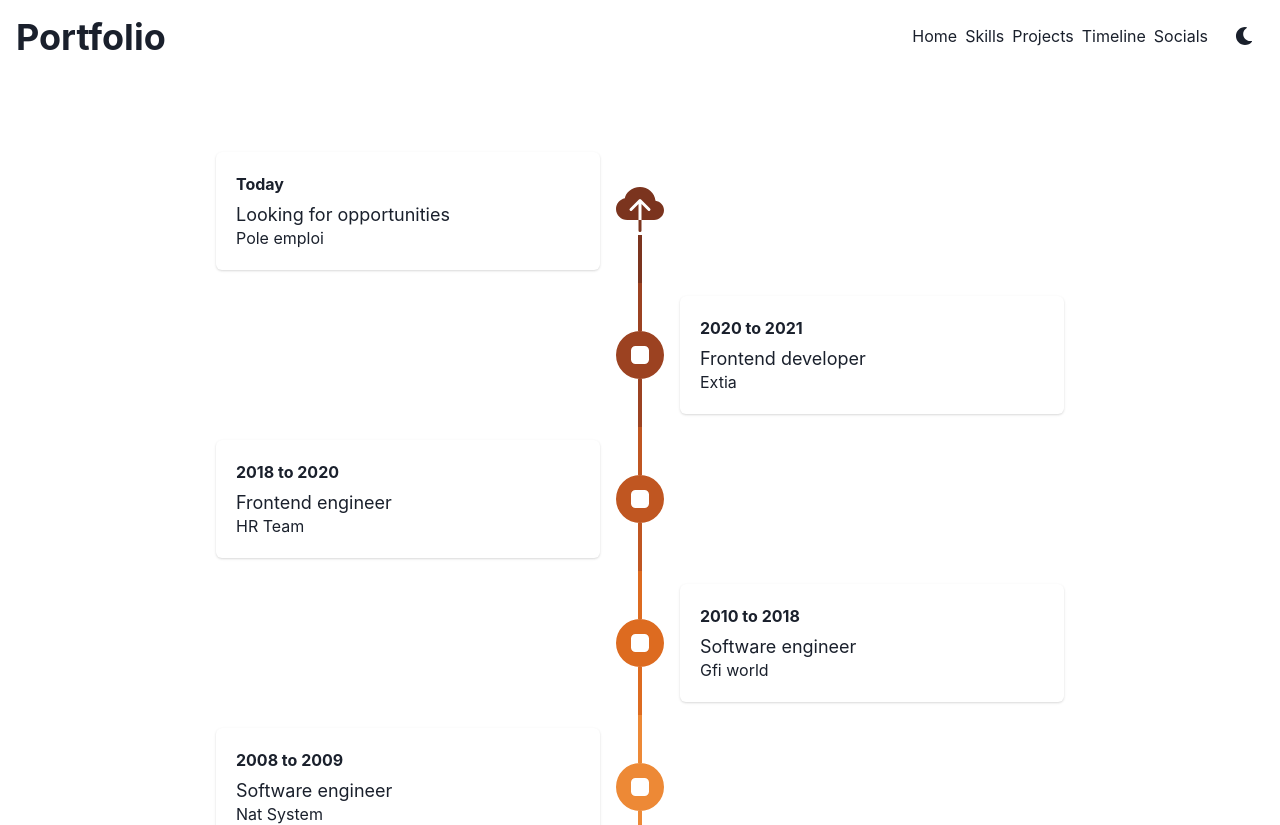
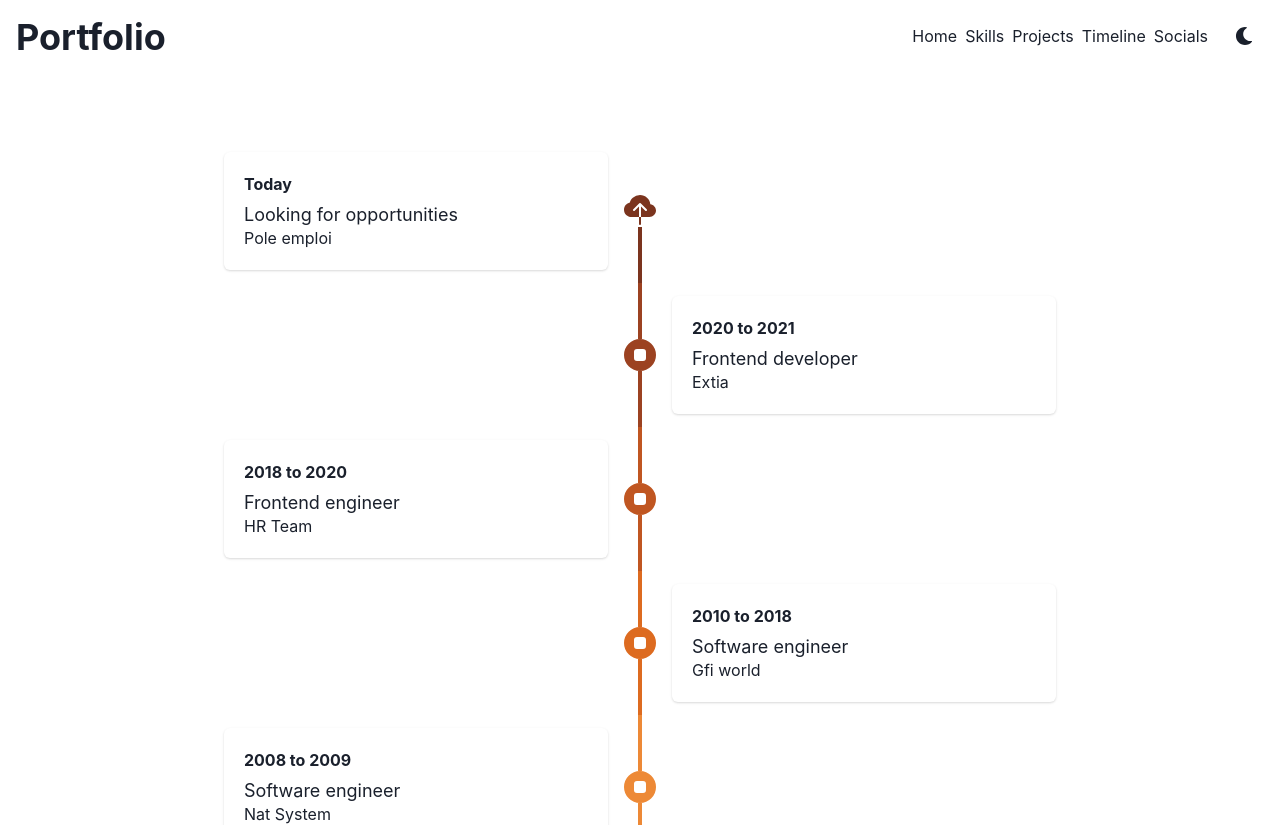
Before and after one commit to alpliar/portfolio, a Next.js app: page /timeline in a window 1280 px wide. Shown: the top 825 px of the page. Built offline with nearby package versions, Linux system fonts and the light colour scheme.

Commit message:
refactor: handle sub steps

```diff
--- a/components/TimeLineRow.tsx
+++ b/components/TimeLineRow.tsx
@@ -1,4 +1,9 @@
-import { Flex, FlexProps, ListItem } from "@chakra-ui/react";
+import {
+  Flex,
+  FlexProps,
+  ListItem,
+  useBreakpointValue,
+} from "@chakra-ui/react";
 import React, { ReactNode } from "react";
 import { TimelineData } from "../models/TimelineData.model";
 import TimeLineRowDecoration from "./TimeLineRowDecoration";
@@ -9,6 +14,7 @@ interface Props {
   isEven: boolean;
   isFirst: boolean;
   isLast: boolean;
+  isNested?: boolean;
 }
 
 const TimeLineRow: React.FC<Props> = ({
@@ -17,6 +23,7 @@ const TimeLineRow: React.FC<Props> = ({
   isEven,
   isFirst,
   isLast,
+  isNested = false,
 }) => {
   const style: FlexProps = {
     alignItems: "center",
@@ -33,21 +40,38 @@ const TimeLineRow: React.FC<Props> = ({
     // flex: { lg: 1 },
     flex: 1,
     // w: { base: "full", lg: 64 },
-    direction: "column",
-    align: { lg: isEven ? "end" : "start" },
+    // align: { lg: isEven ? "end" : "start" },
+    justify: { lg: isEven ? "end" : "start" },
   };
+  // const showChildrenDecoration: boolean = useBreakpointValue({
+  //   base: false,
+  //   lg: true,
+  // });
 
   return (
     <Flex as={ListItem} p={0} {...style} {...oddEvenStyle}>
       <Flex {...emptyBoxStyle} />
+
       <TimeLineRowDecoration
+        isEven={isEven}
         isFirst={isFirst}
         isLast={isLast}
         color={event.color}
         logo={event.logo}
+        // hideLogo={showChildrenDecoration}
       />
 
-      <Flex {...childrenContainer}>{children}</Flex>
+      <Flex {...childrenContainer}>
+        {/* {isNested && showChildrenDecoration && (
+          <TimeLineRowDecoration
+            isFirst={false}
+            isLast={false}
+            color={event.color}
+            logo={event.logo}
+          />
+        )} */}
+        {children}
+      </Flex>
     </Flex>
   );
 };
--- a/components/TimeLineRowDecoration.tsx
+++ b/components/TimeLineRowDecoration.tsx
@@ -1,4 +1,4 @@
-import { Flex, FlexProps, Icon } from "@chakra-ui/react";
+import { Flex, FlexProps, Icon, IconProps } from "@chakra-ui/react";
 import React from "react";
 import { IconType } from "react-icons";
 
@@ -11,19 +11,23 @@ const Line: React.FC<LineProps> = ({ color }) => (
 );
 
 interface Props {
+  isEven: boolean;
   isFirst: boolean;
   isLast: boolean;
   color: string;
   logo: IconType;
+  hideLogo?: boolean;
 }
 
 const TimeLineRowDecoration: React.FC<Props> = ({
+  isEven,
   isFirst,
   isLast,
   color,
   logo,
+  hideLogo = false,
 }) => {
-  const iconSize = { base: 8, lg: 12 };
+  const iconSize = isFirst || isLast ? 12 : 8;
   const iconContainerStyle: FlexProps = {
     flexDirection: "column",
     alignItems: "center",
@@ -31,11 +35,16 @@ const TimeLineRowDecoration: React.FC<Props> = ({
     justifyItems: "stretch",
     minH: { base: 36 },
   };
+  const iconStyle: IconProps = {
+    boxSize: 8,
+    color,
+    // transform: !isFirst && !isLast && isEven ? "rotate(90deg)" : undefined,
+  };
 
   return (
     <Flex {...iconContainerStyle} paddingX={4}>
       <Line color={isFirst ? "transparent" : color} />
-      <Icon boxSize={iconSize} as={logo} color={color} />
+      {!hideLogo && <Icon as={logo} {...iconStyle} />}
       <Line color={isLast ? "transparent" : color} />
     </Flex>
   );
```
Also changed, not shown: components/TimeLine.tsx (+12 -12 lines).
